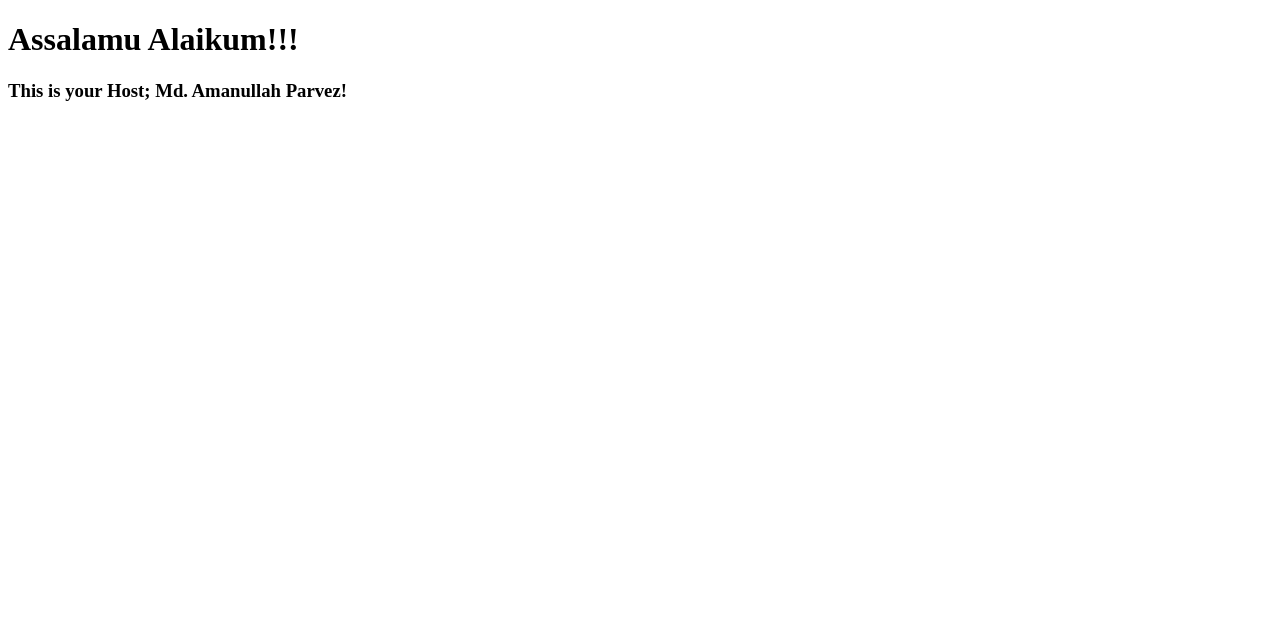
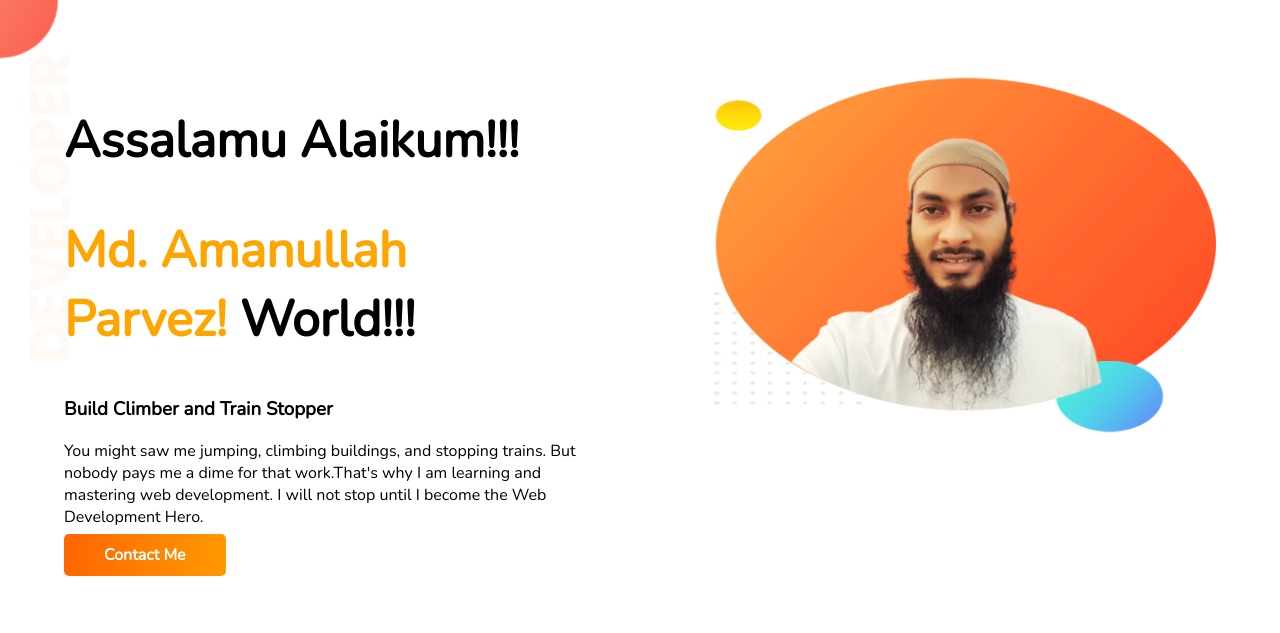
Before and after one commit to parvezaman/developer-portfolio, a plain HTML site: page index.html in a window 1280 px wide. Drawn offline with nearby package versions, Linux system fonts and the light colour scheme.

Commit message:
hero section

```diff
--- a/index.html
+++ b/index.html
@@ -1,15 +1,37 @@
 <!DOCTYPE html>
 <html lang="en">
+
 <head>
     <meta charset="UTF-8">
     <meta http-equiv="X-UA-Compatible" content="IE=edge">
     <meta name="viewport" content="width=device-width, initial-scale=1.0">
-    <title>Portfolio:Amanullah</title>
+    <title>Portfolio: Amanullah</title>
     <link rel="stylesheet" href="style.css">
+    <link rel="preconnect" href="https://fonts.googleapis.com">
+    <link rel="preconnect" href="https://fonts.gstatic.com" crossorigin>
+    <link href="https://fonts.googleapis.com/css2?family=Nunito&display=swap" rel="stylesheet">
+    <link rel="shortcut icon" href="myimages/2.png" type="image/x-icon">
 
 </head>
+
 <body>
-    <h1>Assalamu Alaikum!!!</h1>
-    <h3>This is your Host; Md. Amanullah Parvez!</h3>
+    <section class="top-banner">
+        <div class="half-width">
+            <h1>Assalamu Alaikum!!!</h1>
+            <h1><span class="orange-color">Md. Amanullah Parvez!</span> World!!!</h1>
+            <h3>Build Climber and Train Stopper</h3>
+            <p>You might saw me jumping, climbing buildings, and stopping trains. But nobody pays me a dime for that work.That's why I am learning and mastering web development. I will not stop until I become the Web Development Hero.</p>
+
+            <a class="link-button" href="https://www.linkedin.com/in/md-amanullah-parvez-10a543207/" target="_blank">Contact Me</a>
+
+        </div>
+        <div class="half-width">
+            <img src="myimages/1.png" alt="">
+
+        </div>
+    </section>
+
+
 </body>
+
 </html>
--- a/style.css
+++ b/style.css
@@ -0,0 +1,32 @@
+body{
+    font-family: 'Nunito', sans-serif;
+    margin: 0;
+}
+h1{
+    font-size: 50px;
+}
+.orange-color{
+    color:orange;
+}
+section{
+    display: flex;
+}
+.half-width{
+    width:50%;
+    padding:5%;
+}
+.half-width img{
+    width: 100%;
+}
+.link-button{
+    text-decoration: none;
+    background-image: linear-gradient(to right, #ff6600 0%, #ff9900 100%);
+    padding: 10px 40px;
+    color:white;
+    font-weight:700;
+    border-radius: 5px;
+}
+.top-banner{
+    background-image: url(developer-portfolio-master/images/top-banner.png);
+    background-repeat: no-repeat;
+}
```
